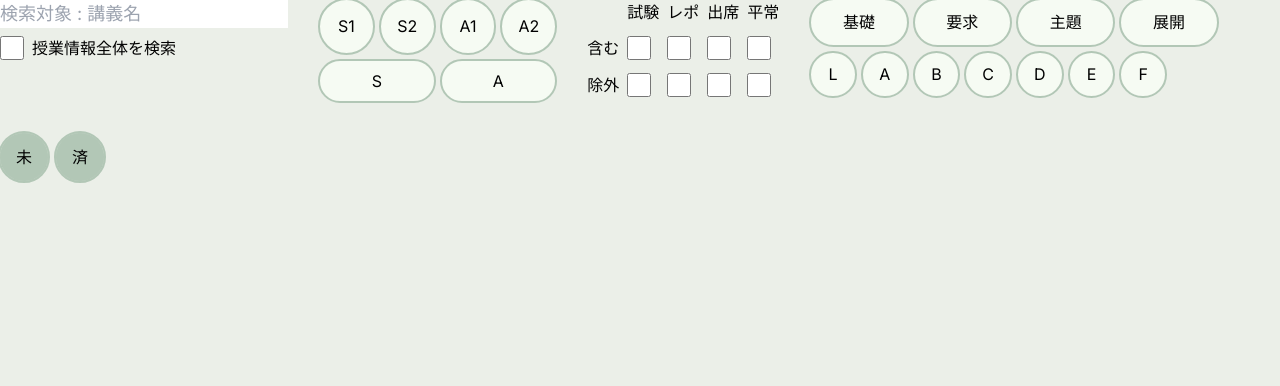
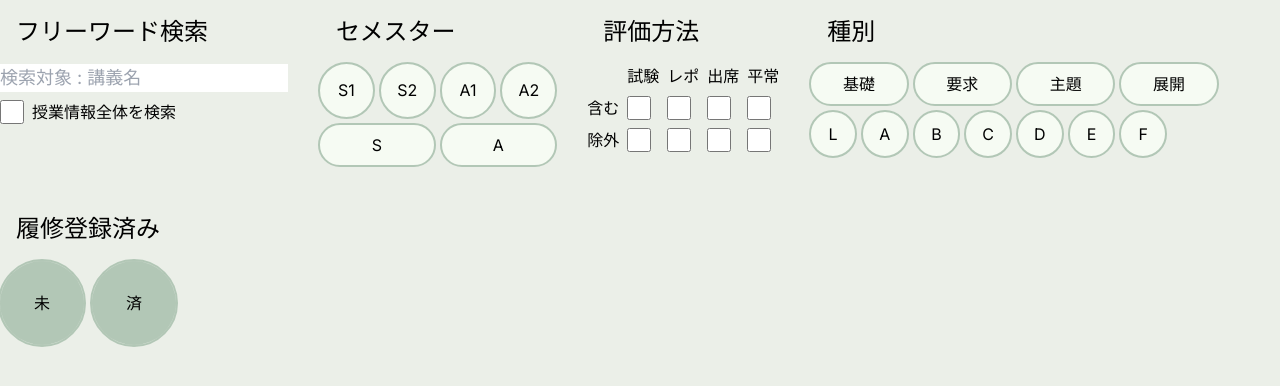
Before and after one commit to ut-code/syllabus-next, a Next.js app: page /components/FilterUI/Sample in a window 1280 px wide. Shown: the top 386 px of the page. Built offline with nearby package versions, Linux system fonts and the light colour scheme.

Commit message:
[Add] filter title

```diff
--- a/src/app/components/FilterUI/FilterUI.tsx
+++ b/src/app/components/FilterUI/FilterUI.tsx
@@ -6,6 +6,7 @@ import { SemestersCheckbox } from "./FilterComponents/Semester";
 import { EvaluationFilter } from "./FilterComponents/Evaluation";
 import { ClassTypeFilter } from "./FilterComponents/ClassTypeFilter";
 import { RegistrationFilter } from "./FilterComponents/RegistrationFilter";
+import { FilterCard } from "./UI/FilterCard";
 
 /**
  *  フィルタの型定義
@@ -30,18 +31,25 @@ export const FilterUI: React.FC = () => {
 
   return (
     <div className="flex gap-8 flex-wrap">
+      <FilterCard title={"フリーワード検索"}>
       <Freeword
         isFreewordForSyllabusDetail={filter.isFreewordForSyllabusDetail}
         setFreewordTarget={(isFreewordForSyllabusDetail) =>
           setFilter({ ...filter, isFreewordForSyllabusDetail })
         }
       />
+      </FilterCard>
+
+      <FilterCard title={"セメスター"}>
       <SemestersCheckbox
         selectedSemesters={filter.semesters}
         setSelectedSemesters={(semesters: Semester[]) =>
           setFilter({ ...filter, semesters })
         }
       />
+      </FilterCard>
+
+      <FilterCard title={"評価方法"}>
       <EvaluationFilter
         evaluation_included={filter.evaluation_included}
         evaluation_excluded={filter.evaluation_excluded}
@@ -50,12 +58,18 @@ export const FilterUI: React.FC = () => {
           evaluation_excluded,
         ) => setFilter({ ...filter, evaluation_included, evaluation_excluded })}
       />
+      </FilterCard>
+
+      <FilterCard title={"種別"}>
       <ClassTypeFilter
         selectedClassTypes={filter.classTypes}
         setSelectedClassTypes={(classTypes: ClassType[]) =>
           setFilter({ ...filter, classTypes })
         }
       />
+      </FilterCard>
+
+      <FilterCard title={"履修登録済み"}>
       <RegistrationFilter
         showRegistered={filter.showRegistered}
         showNotRegistered={filter.showNotRegistered}
@@ -64,6 +78,8 @@ export const FilterUI: React.FC = () => {
           showNotRegistered: boolean,
         ) => setFilter({ ...filter, showRegistered, showNotRegistered })}
       />
+      </FilterCard>
+
     </div>
   );
 };
--- /dev/null
+++ b/src/app/components/FilterUI/UI/FilterCard.tsx
@@ -0,0 +1,30 @@
+/*
+ * フィルターの内容とタイトルをセットにするコンポーネント
+ */
+
+import React, { ReactNode } from 'react';
+
+/**
+ * フィルターカードのプロパティ
+ */
+export interface FilterCardProps{
+    /** タイトル */
+    title: string
+
+    /** フィルター */
+    children: ReactNode
+}
+
+/**
+ * フィルターの内容とタイトルをセットにするコンポーネント
+ * @param props フィルターのプロパティ
+ * @returns コンポーネント
+ */
+export const FilterCard: React.FC<FilterCardProps> = ({title, children}) => {
+  return (
+    <div className="gap-8 flex-wrap">
+        <div className='text-2xl m-4'>{title}</div>
+      {children}
+    </div>
+  );
+}
```
